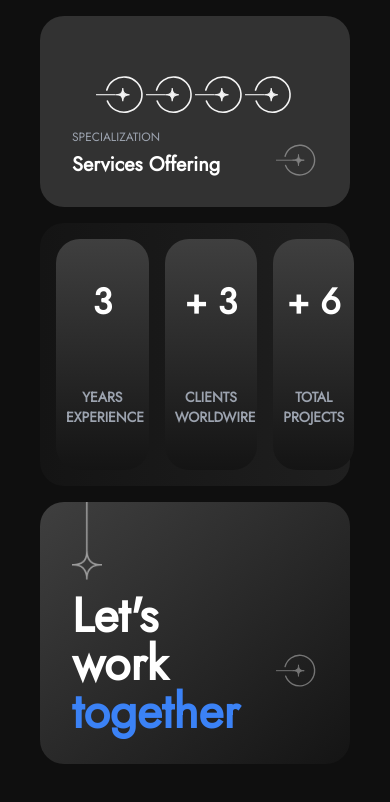
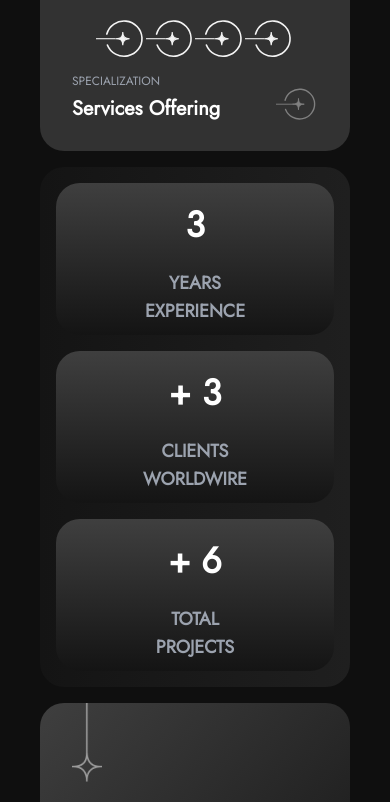
Before and after one commit to 0xukhezo/Ukhezo-web, a Next.js app: page / in a window 390 px wide. Shown: the part 1188-1990 px from the top of the page. Built offline with nearby package versions, Linux system fonts and the light colour scheme.

Commit message:
fix(styles): resolve minor bugs

```diff
--- a/src/components/Cards/Home/ExperienceCard.tsx
+++ b/src/components/Cards/Home/ExperienceCard.tsx
@@ -33,14 +33,14 @@ export default function ExperienceCard() {
   ]
 
   return (
-    <div className="rounded-3xl bg-gradient-to-l from-[#1f1f1f] to-[#141414] flex p-4 h-full gap-x-[16px]">
+    <div className="rounded-3xl bg-gradient-to-l from-[#1f1f1f] to-[#141414] flex p-4 h-full gap-[16px] grid xs:grid-cols-3">
       {clientsInfo.map((entrance: any, index: number) => {
         return (
           <div
-            className="rounded-3xl bg-gradient-to-b from-[#3f3f3f] to-[#141414] flex flex-col text-center p-2.5 justify-around w-1/3"
+            className="rounded-3xl bg-gradient-to-b from-[#3f3f3f] to-[#141414] flex flex-col text-center p-2.5 justify-around items-center"
             key={index}
           >
-            <h1 className="font-semibold text-4xl">
+            <h1 className="font-semibold text-4xl mt-3">
               <CountUp
                 start={0}
                 end={entrance.value}
@@ -50,7 +50,7 @@ export default function ExperienceCard() {
                 prefix={entrance.prefix}
               />
             </h1>
-            <h2 className="font-semibold text-sm text-gray-400">{entrance.text}</h2>
+            <h2 className="font-semibold text-lg text-gray-400 mt-6">{entrance.text}</h2>
           </div>
         )
       })}
--- a/src/components/Cards/Home/WorkTogetherCard.tsx
+++ b/src/components/Cards/Home/WorkTogetherCard.tsx
@@ -11,7 +11,7 @@ export default function HomeWorkTogetherCard() {
   return (
     <Link href="/contact" className="card-work-together">
       <div
-        className="rounded-3xl bg-gradient-to-br from-[#3f3f3f] to-[#141414]  h-full "
+        className="rounded-3xl bg-gradient-to-br from-[#3f3f3f] to-[#141414]  xs:h-full "
         onMouseEnter={() => setIsHovered(true)}
         onMouseLeave={() => setIsHovered(false)}
       >
@@ -19,12 +19,9 @@ export default function HomeWorkTogetherCard() {
           <Image height={30} width={30} src={Icon.src} alt="Star" />
 
           <div className="relative flex w-full justify-start items-center ">
-            <div>
-              <h1 className="mb-3 font-semibold text-5xl">
-                Let's<br></br> work <span className="text-blue-500">together</span>
-              </h1>{" "}
-            </div>
-
+            <h1 className="mb-3 font-semibold text-5xl mt-4">
+              Let's<br></br> work <span className="text-blue-500">together</span>
+            </h1>
             <Image
               height={46}
               width={42}
--- a/src/components/Layout/Navbar.tsx
+++ b/src/components/Layout/Navbar.tsx
@@ -76,7 +76,7 @@ export default function Navbar({ page }: NavbarProps) {
                 </div>
 
                 <div className="-mr-2 flex md:hidden">
-                  <Disclosure.Button className="inline-flex items-center justify-center rounded-md p-2 text-gray-400 hover:text-main outline-none pr-4 mt-10 md:mt-0">
+                  <Disclosure.Button className="inline-flex items-center justify-center rounded-md  text-gray-400 hover:text-main outline-none  mt-10 md:mt-0">
                     {open ? (
                       <XMarkIcon
                         className="block h-6 w-6"
@@ -137,7 +137,9 @@ export default function Navbar({ page }: NavbarProps) {
       </Disclosure>{" "}
       {!openNavBar && (
         <>
-          <main className="mt-[80px] mb-[40px] max-w-[1170px] mx-auto loading">{page}</main>{" "}
+          <main className="mt-[40px] lg:mt-[80px] mb-[40px] max-w-[1170px] mx-auto loading">
+            {page}
+          </main>{" "}
           <Footer />{" "}
         </>
       )}
--- a/src/components/Sections/Home.tsx
+++ b/src/components/Sections/Home.tsx
@@ -61,11 +61,11 @@ export default function Home() {
           <ServicesCard />
         </div>
       </div>{" "}
-      <div className="grid grid-cols-4 lg:grid-rows-3 grid-rows-6 gap-[16px]">
-        <div className="lg:col-span-2 col-span-4 row-span-3 ">
+      <div className="grid grid-cols-4 gap-[16px]">
+        <div className="lg:col-span-2 col-span-4  ">
           <ExperienceCard />
         </div>
-        <div className="lg:col-span-2 col-span-4 row-span-3">
+        <div className="lg:col-span-2 col-span-4 ">
           <WorkTogetherCard />
         </div>
       </div>
```
